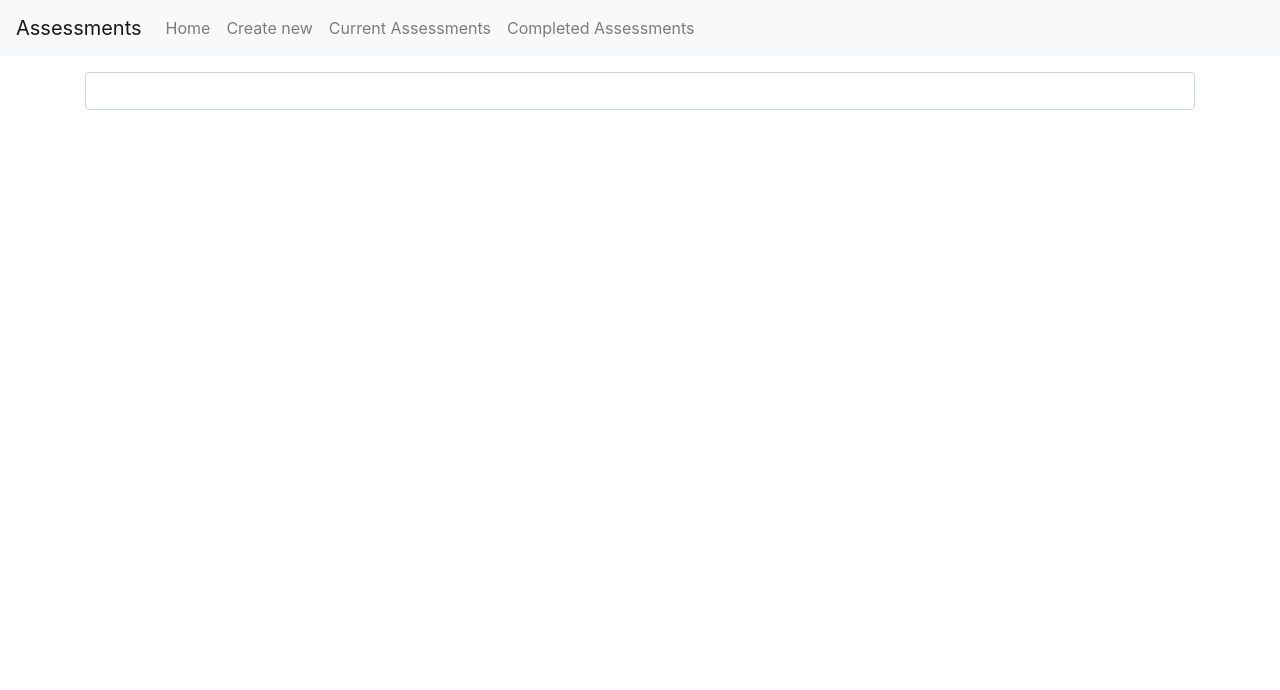
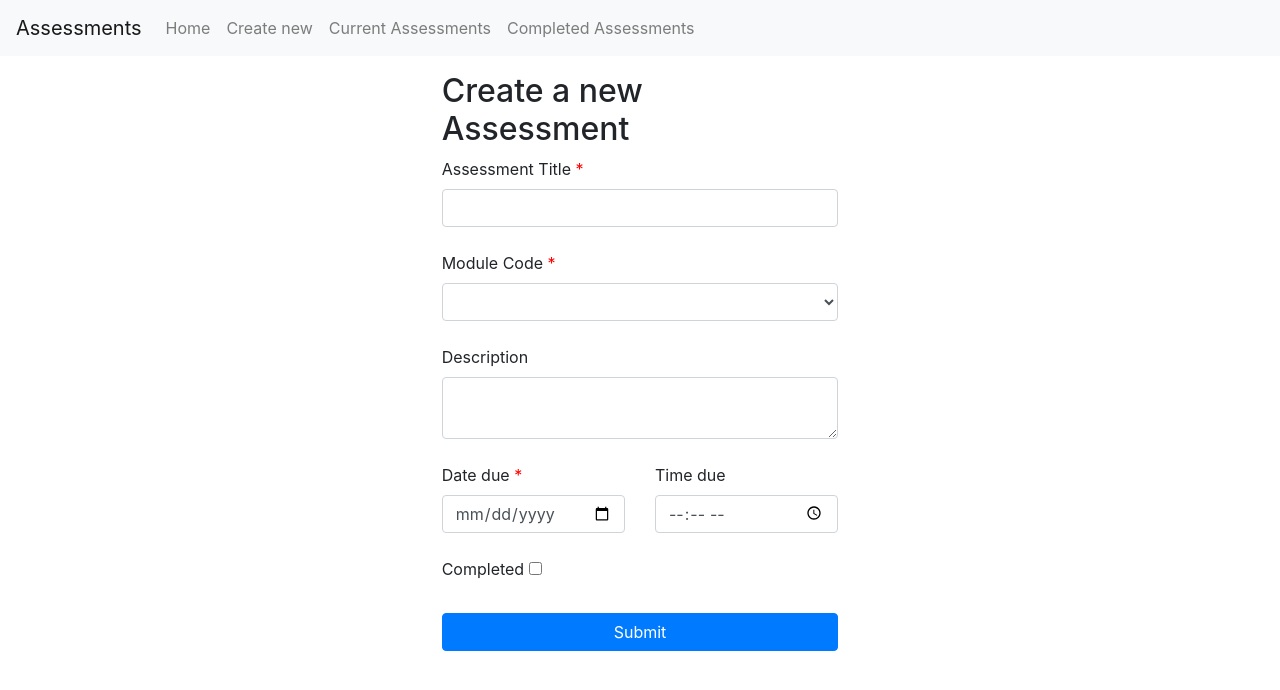
Before and after one commit to daniel-555/COMP2011-CW1, a Flask app: page /create in a window 1280 px wide. Shown: the top 690 px of the page. Run offline with Flask 3, Linux system fonts and the light colour scheme; lists and menus that the app fills with data are empty; some libraries are stand-ins or nearby versions.

Commit message:
Added all form fields - added edit view - edit buttons link to edit page - Still no funcitonality

```diff
--- a/app/forms.py
+++ b/app/forms.py
@@ -1,6 +1,13 @@
 from flask_wtf import FlaskForm
-from wtforms import StringField
+from wtforms.fields import *
 from wtforms.validators import DataRequired
+import datetime
+
 
 class AssessmentForm(FlaskForm):
     title = StringField("Assessment Title", validators=[DataRequired()])
+    moduleCode = SelectField("Module Code", validators=[DataRequired()])
+    description = TextAreaField("Description")
+    dueDate = DateField("Date due", validators=[DataRequired()])
+    dueTime = TimeField("Time due", validators=[DataRequired()])
+    completed = BooleanField("Completed", default=False)
--- a/app/templates/assessmentForm.html
+++ b/app/templates/assessmentForm.html
@@ -1,7 +1,39 @@
-{% extends "base.html" %} {% block content %}
-<div class="container">
-	<form action="" method="post" name="assessmentForm">
-		{{ form.hidden_tag() }} {{ form.title(class_='form-control')}}
-	</form>
+{% extends "base.html" %} {% macro required() -%}
+<span style="color: red"> *</span>
+{%- endmacro %} {% block content %}
+<div class="container-fluid">
+	<div class="row">
+		<div class="col-12 col-md-3 col-xl-4"></div>
+		<div class="col-12 col-md-6 col-xl-4">
+			{% if action=="create" %}
+			<h2>Create a new Assessment</h2>
+			{% else %}
+			<h2>Edit {{ id }}</h2>
+			{% endif %}
+			<form action="" method="post" name="assessmentForm">
+				{{ form.hidden_tag() }} {{ form.title.label}} {{ required() }} {{
+				form.title(class_='form-control') }}
+				<br />
+				{{ form.moduleCode.label }} {{ required() }} {{
+				form.moduleCode(class_='form-control')}}
+				<br />
+				{{ form.description.label}} {{ form.description(class_='form-control')}}
+				<br />
+				<div class="row">
+					<div class="col-6">
+						{{ form.dueDate.label }} {{ required() }} {{
+						form.dueDate(class_='form-control') }}
+					</div>
+					<div class="col-6">
+						{{ form.dueTime.label }} {{ form.dueTime(class='form-control') }}
+					</div>
+				</div>
+				<br />
+				{{ form.completed.label }} {{form.completed}}
+				<br /><br />
+				<input type="submit" value="Submit" class="btn btn-primary btn-block" />
+			</form>
+		</div>
+	</div>
 </div>
 {% endblock content %}
--- a/app/templates/card.html
+++ b/app/templates/card.html
@@ -17,14 +17,14 @@
     </button>
     {% endif %}
     <div class="btn-group btn-block mt-2" role="group">
-      <button type="button" class="btn btn-outline-warning">Edit</button>
+      <a type="button" class="btn btn-outline-warning" href="/edit">Edit</a>
 
       <button type="button" class="btn btn-outline-danger">Delete</button>
     </div>
   </div>
 
   <div class="card-footer text-muted">
-    Due {{ cardData.dueDate}} at {{ cardData.dueTime }}
+    Due {{ cardData.dueDate }} at {{ cardData.dueTime }}
   </div>
 </div>
 {%- endmacro %}
--- a/app/views.py
+++ b/app/views.py
@@ -51,6 +51,16 @@ def createAssessment():
     form = AssessmentForm()
     return render_template("assessmentForm.html",
                            title="Create Assessment",
-                           action="Create",
+                           action="create", # can be (create, edit)
                            form=form
                            )
+
+@app.route('/edit', methods=['GET', 'POST'])
+def editAssessment():
+    form = AssessmentForm()
+    return render_template("assessmentForm.html",
+                           title="Create Assessment",
+                           action="edit", # can be (create, edit)
+                           id='COMP2011 Coursework 1',
+                           form=form
+                           )
```
